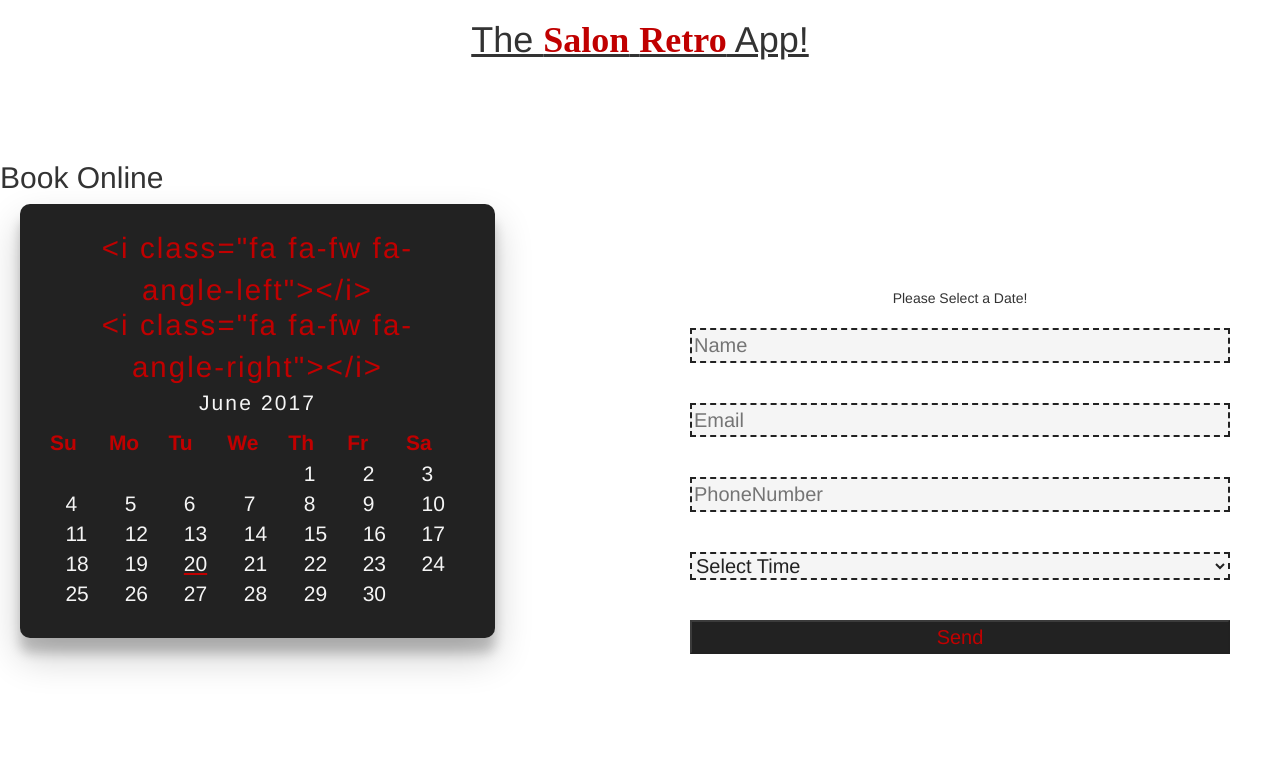
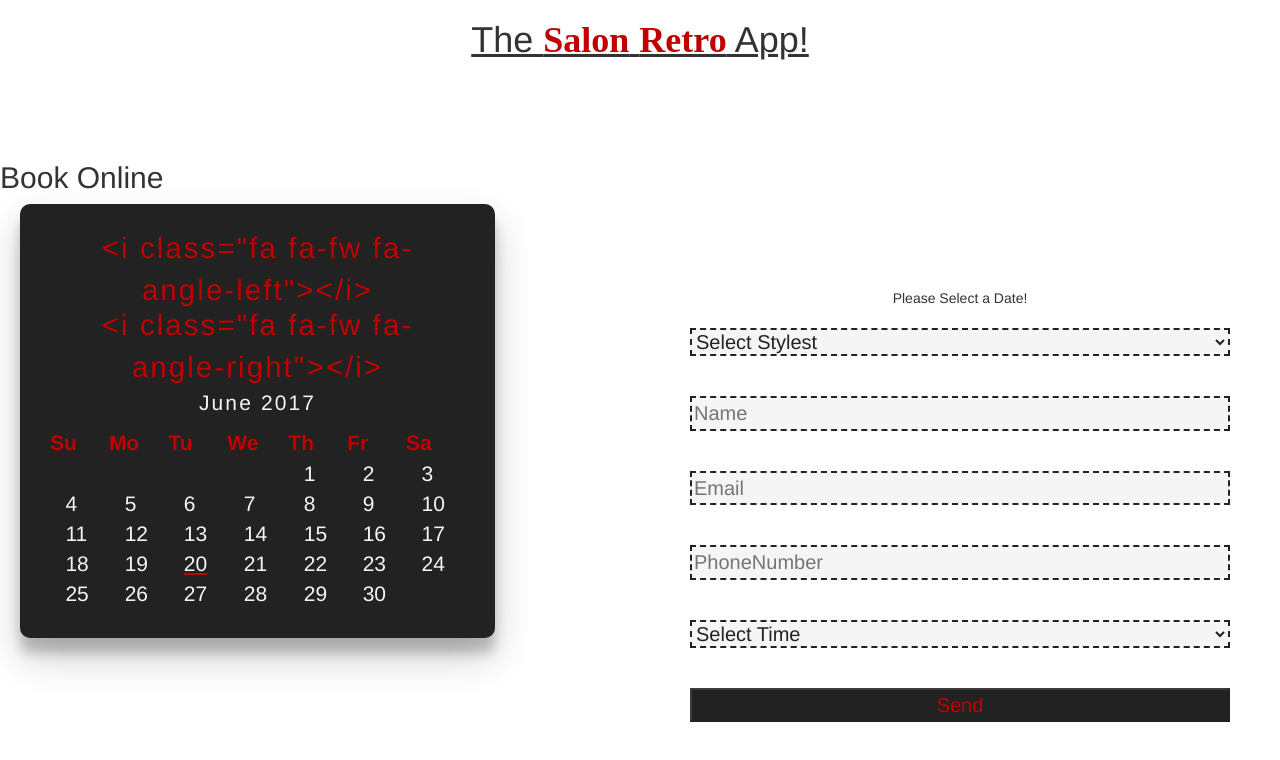
Before and after one commit to jmanock/Liability, a website: page app/index.html in a window 1280 px wide. Drawn offline with nearby package versions, Linux system fonts and the light colour scheme; files that its build step writes are made by us from their sources; a web font is replaced by a local one.

Commit message:
added stylest names

```diff
--- a/app/index.html
+++ b/app/index.html
@@ -35,6 +35,17 @@
 
       <form action="">
         <span id='showDate'></span>
+        <select name="stylest" id="stylest">
+          <option value="" disabled selected >Select Stylest</option>
+          <option value="Brits">Brits</option>
+          <option value="Maggie">Maggie</option>
+          <option value="Amanda">Amanda</option>
+          <option value="Anita">Anita</option>
+          <option value="Jeanne">Jeanne</option>
+          <option value="Shadow">Shadow</option>
+          <option value="Patti">Patti</option>
+          <option value="NewGirl">New Girl</option>
+        </select>
         <input type="text" placeholder='Name' id='name' name='name'>
         <input type="email" placeholder='Email' id='email' name='email'>
         <input type="number" placeholder='PhoneNumber' id='phoneNumber' name='phoneNumber'>
--- a/app/scripts/main.js
+++ b/app/scripts/main.js
@@ -1,6 +1,6 @@
 $(document).ready(function(){
   /*
-    ~ Styles Name
+    ~ Hide time till stylest is selected
     ~ Time of Appointment every 15 mins
     ~ Up to two Appointments per time
     ~ Have to check and see if time is avaible
```
